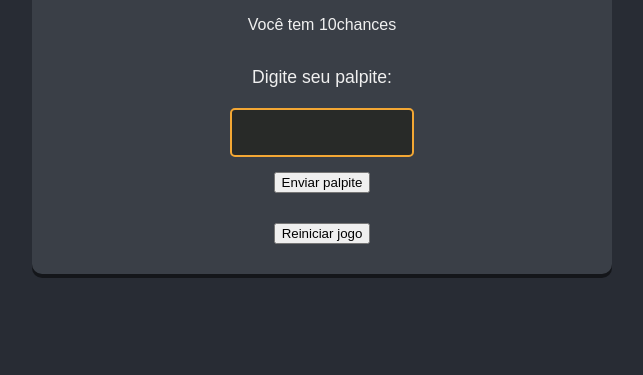
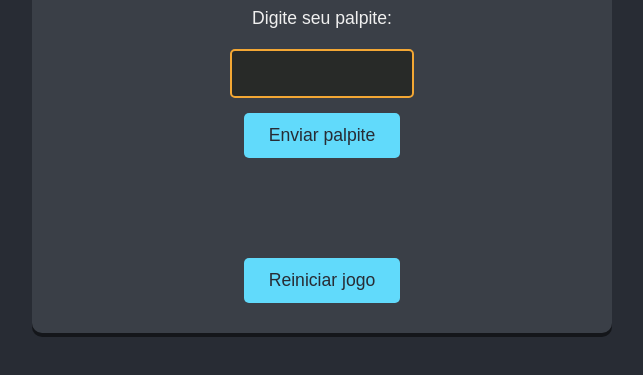
Before and after one commit to liviialima/Terceiro-Trimestre, a plain HTML site: page ATIVIDADE 03 - javascript/index.html in a window 1280 px wide. Shown: the part 333-708 px from the top of the page, without its empty margins (318-961 px from the left). Drawn offline with Linux system fonts and the light colour scheme.

Commit message:
Add files via upload

```diff
--- a/ATIVIDADE 03 - javascript/style.css
+++ b/ATIVIDADE 03 - javascript/style.css
@@ -51,5 +51,38 @@ input[type="number"]{
     outline: none;
 }
 input[type="number"]:focus{
-    border-color: #fdc878;
+    border-color: #fdc878;/*Borda mais clara ao focar*/
 }
+button{
+    background-color: #61dafb;
+    color: #282c34;
+    border: none;
+    padding: 12px 25px;
+    border-radius: 5px;
+    font-size: 1.1em;
+    cursor: pointer;
+    transition: backgound-color 0.3s ease;/*Animação suave ao passar o mouse*/
+}
+button:hover{
+    background-color: #21a1f1;
+}
+.resultado-area p{
+    font-size: 1.05em;
+    margin-top: 15px;
+    padding: 5px;
+}
+.mensagem{
+    font-weight: 0.9em;
+    color: #f0f0f0;
+}
+.palpites-anteriores{
+    font-size: 0.9em;
+    color: #bbb;
+}
+.dica{
+    font-size: italic;
+    color: #ffeb3b;
+}
+.hiden{
+    display: none;/*classe para esconder elementos*/
+}
```
